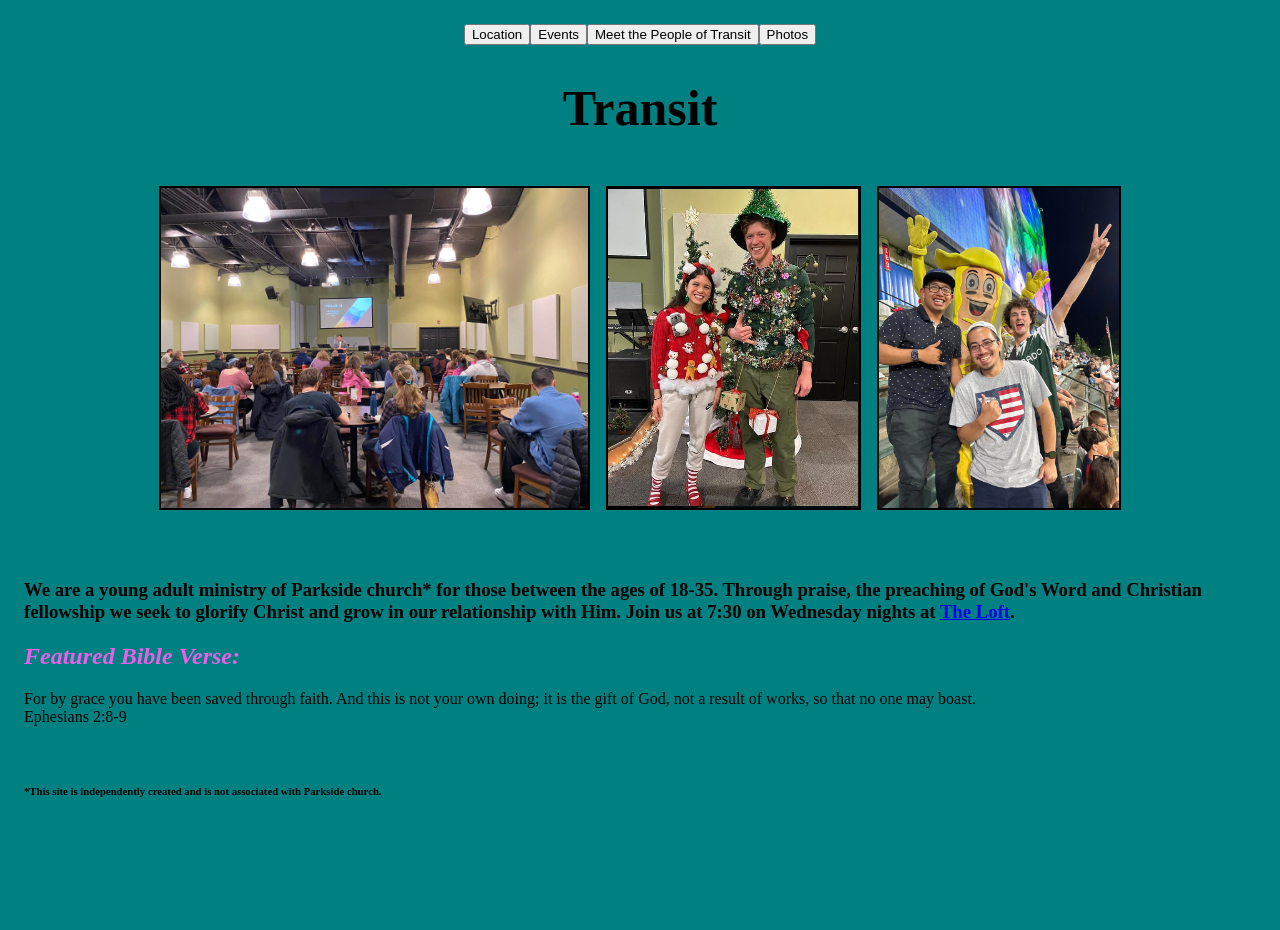
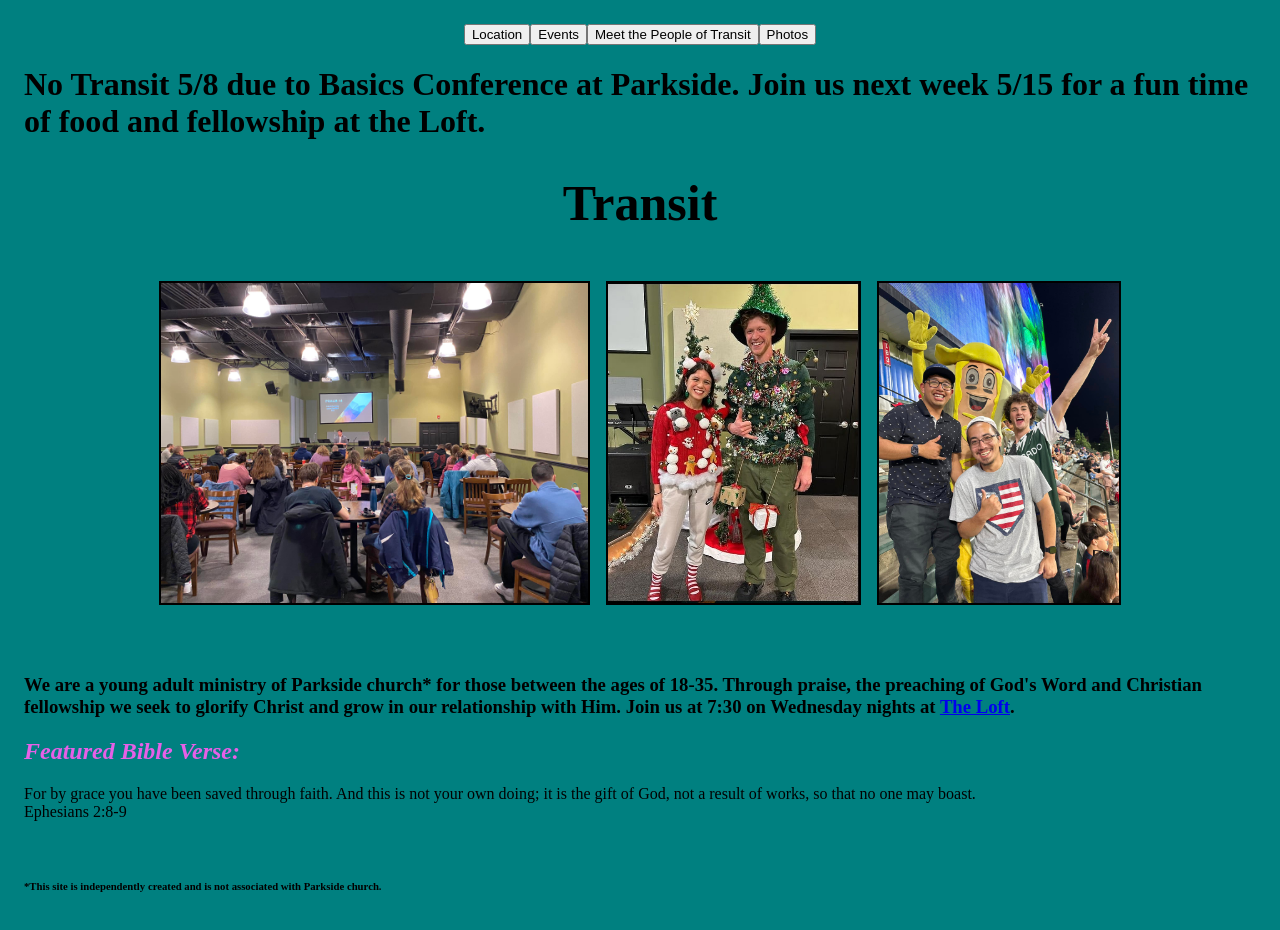
Before and after one commit to 15HayHay/Transit, a plain HTML site: page index.html in a window 1280 px wide. Before the commit the page ends 845 px from the top, so only its background shows below. Drawn offline with nearby package versions, Linux system fonts and the light colour scheme.

Commit message:
No Transit, main screen.

```diff
--- a/index.html
+++ b/index.html
@@ -39,7 +39,9 @@
         <button>Photos</button>
       </a>
     </div>
-
+<h1>
+  No Transit 5/8 due to Basics Conference at Parkside. Join us next week 5/15 for a fun time of food and fellowship at the Loft.
+</h1>
 
     <h1 class="header-main">Transit</h1>
 
```
